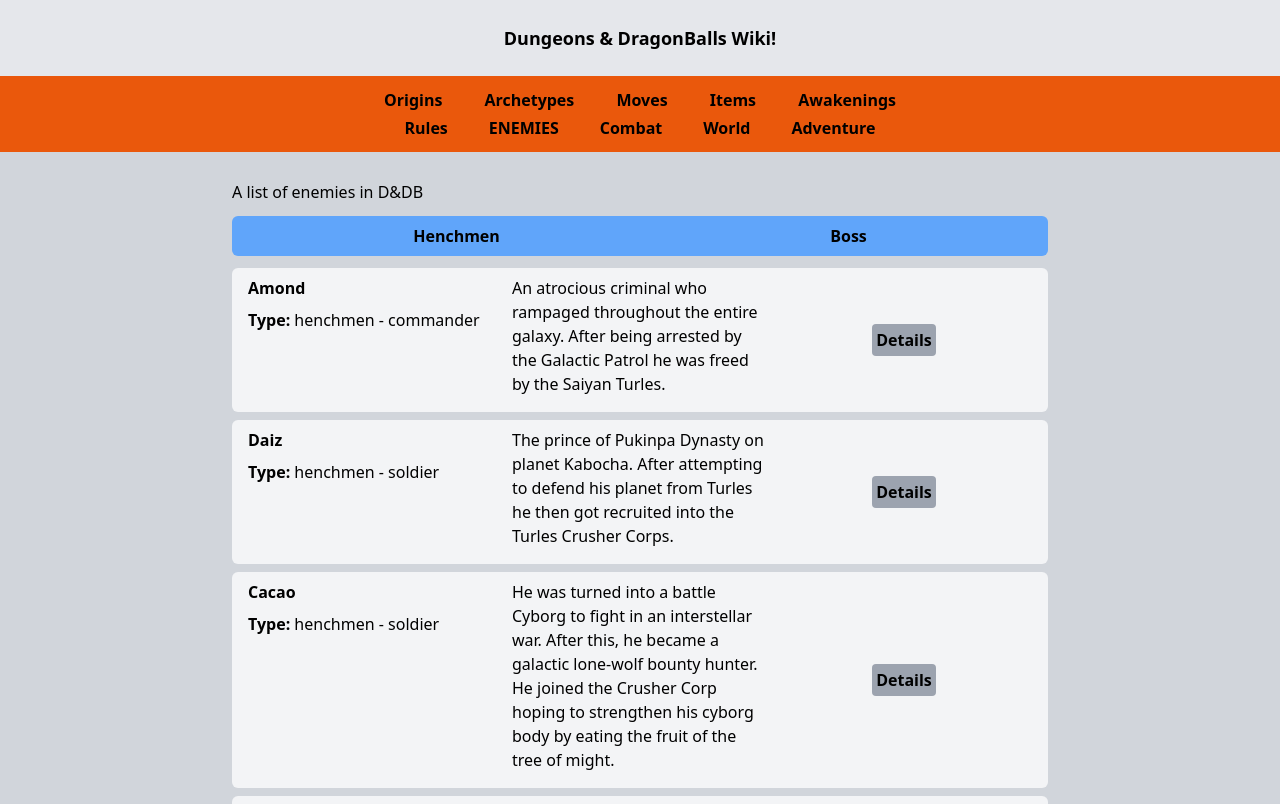
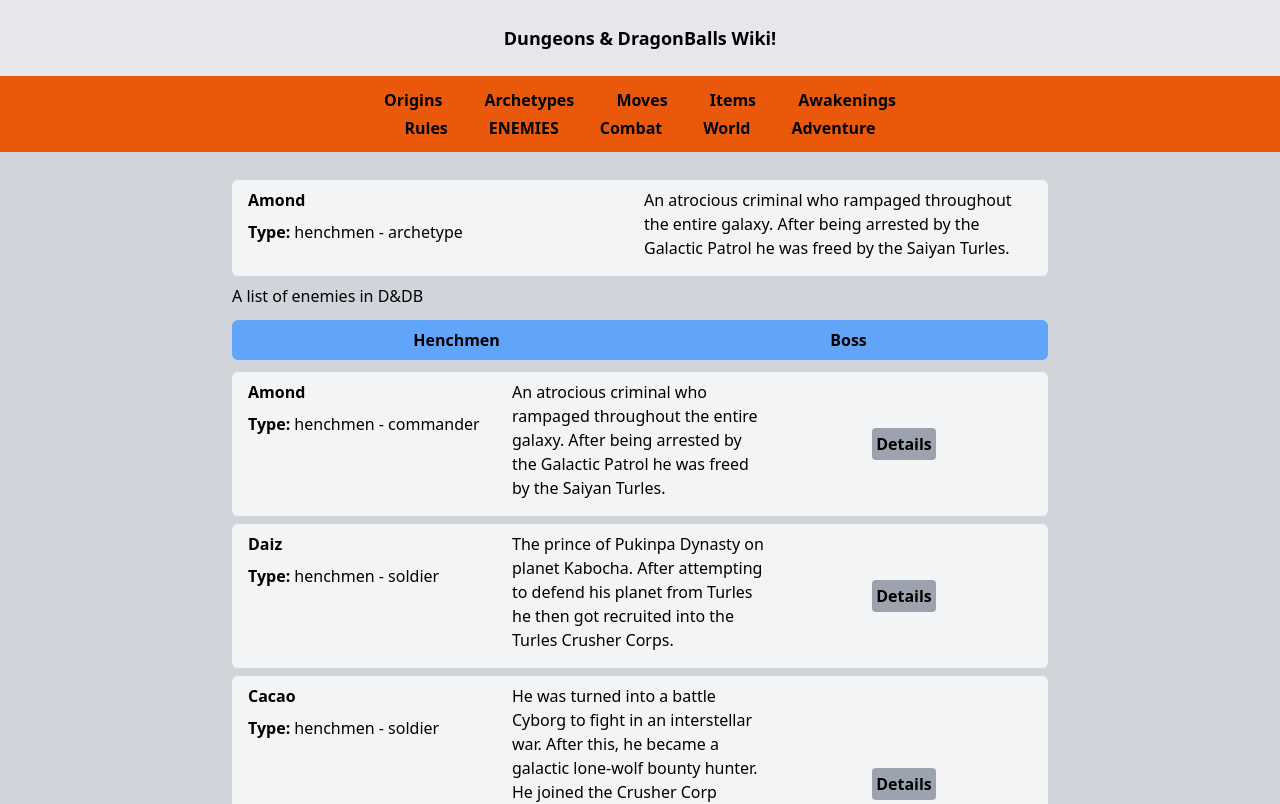
Before and after one commit to KylePep/ddbwiki, a Next.js app: page /enemies in a window 1280 px wide. Shown: the top 804 px of the page. Built offline with nearby package versions, Linux system fonts and the light colour scheme.

Commit message:
created card component

```diff
--- a/app/adventure/page.tsx
+++ b/app/adventure/page.tsx
@@ -26,7 +26,7 @@ export default function page() {
           Think of it like a series of rooms. The simplest of adventures would be a one room that leads to a single room that then leads to a single room.
         </p>
         <h4 className='font-bold mt-3'>Adventures</h4>
-        <p>Although this is an expectable way to play it {`wouldn't`} be the most fun.</p>
+        <p>Although this is an acceptable way to play it {`wouldn't`} be the most fun.</p>
         <p>A more complex adventure can feature rooms with multiple doors, that lead to rooms with even more doors.</p>
         <h4 className='font-bold mt-3'>Rooms</h4>
         <p>Within a room there will be events such as; battles, investigations, dilemmas and resource opportunities!</p>
--- /dev/null
+++ b/app/components/PreviewCard.tsx
@@ -0,0 +1,31 @@
+import Link from 'next/link'
+import React from 'react'
+
+type previewProps = {
+    content: any,
+    pathName: string
+}
+
+export default function PreviewCard({content, pathName}:previewProps ) {
+  const secondType = () => {
+    let type = ""
+    if (pathName != "enemies") {
+      type = "subType"
+    } else {
+      type = "archetype"
+    }
+    return type;
+  }
+  return (
+    <Link href={`${pathName}/${content.name}`}>
+      <div key={content.id} className='grid grid-cols-2 gap-2 bg-gray-100 rounded-md px-4 py-2 mb-2'>
+        <div className=''>
+          <h2 className="font-bold">{content.displayName}</h2>
+          <h3 className='my-2'><span className='font-semibold'>Type: </span>{content.type} <span> - {secondType()}</span></h3>
+        </div>
+        <div className="mb-2">{content.description}</div>
+
+      </div>
+    </Link>
+  )
+}
--- a/app/enemies/[slug]/page.tsx
+++ b/app/enemies/[slug]/page.tsx
@@ -32,7 +32,7 @@ export default function page(url: URL) {
 
                 <h3><span className='font-semibold'>Allegiance: </span>{enemy.allegiance}</h3>
                 <h4><span className='font-semibold'>Appearance: </span>{enemy.appearance}</h4>
-                <h4><span className='font-semibold'>Background: </span>{enemy.background}</h4>
+                <h4><span className='font-semibold'>Background: </span>{enemy.description}</h4>
 
                 <div>
                   <p className='border-solid border-2 border-b-black font-semibold my-4'>Details</p>
--- a/app/enemies/page.tsx
+++ b/app/enemies/page.tsx
@@ -3,6 +3,7 @@ import { ENEMY_TYPES } from '@/shared/constants'
 import React, { useState } from 'react'
 import FilterList from '../components/FilterList'
 import Link from 'next/link'
+import PreviewCard from '../components/previewCard'
 
 export default function page() {
   const [list, setList] = useState(ENEMY_TYPES)
@@ -23,6 +24,7 @@ export default function page() {
 
   return (
       <div>
+        <PreviewCard content={list[0]} pathName='enemies'/>
         <h1 className='mb-3'>A list of enemies in D&DB</h1>
         <FilterList LIST_TYPE={ENEMY_TYPES} list={list} setList={setList} categoryFilterArr={["type.henchmen", "type.boss"]}/>
         <div>
@@ -32,7 +34,7 @@ export default function page() {
                 <h2 className="font-bold">{enemy.displayName}</h2>
                   <h3 className='my-2'><span className='font-semibold'>Type: </span>{enemy.type} <span> - {enemy.archetype}</span></h3>
             </div>
-                  <p className="mb-2">{enemy.background}</p>
+                  <p className="mb-2">{enemy.description}</p>
                   <div className="flex justify-center items-center">
                   <Link href={`enemies/${enemy.name}`} className="font-semibold hover:text-white bg-gray-400 rounded p-1"> Details</Link>
                   </div>
--- a/shared/constants/enemyData.json
+++ b/shared/constants/enemyData.json
@@ -14,7 +14,7 @@
       "height": "Very Tall",
       "pronouns": "he | him",
       "allegiance": "Turles Crusher Corps",
-      "background": "An atrocious criminal who rampaged throughout the entire galaxy. After being arrested by the Galactic Patrol he was freed by the Saiyan Turles.",
+      "description": "An atrocious criminal who rampaged throughout the entire galaxy. After being arrested by the Galactic Patrol he was freed by the Saiyan Turles.",
       "appearance": "A hulking mercenary with long braided red har and an X shaped scar on his cheeck. His body armor has been modified with a set of spikes on each shoulder, a red sleeve and chaps complete his blood red appearance.",
       "uniqueMoves": ["Planet Bomb", "Tornado Disc"],
       "equipment": ["Saiyan Armor", "Scouter"]
@@ -33,7 +33,7 @@
       "height": "Average",
       "pronouns": "they | them",
       "allegiance": "Turles Crusher Corps",
-      "background": "The prince of Pukinpa Dynasty on planet Kabocha. After attempting to defend his planet from Turles he then got recruited into the Turles Crusher Corps.",
+      "description": "The prince of Pukinpa Dynasty on planet Kabocha. After attempting to defend his planet from Turles he then got recruited into the Turles Crusher Corps.",
       "appearance": "Shaved eyebrows and a warrior tail hair cut, his armor has been darkened accented by his pink leg warmers and under armor. Pearlescent piercings and a necklace complete his look.",
       "uniqueMoves": ["Meteor Ball", "Combined Energy Wave"],
       "equipment": ["Saiyan Armor", "Scouter"]
@@ -52,7 +52,7 @@
       "height": "Tall",
       "pronouns": "he | him",
       "allegiance": "Turles Crusher Corps",
-      "background": "He was turned into a battle Cyborg to fight in an interstellar war. After this, he became a galactic lone-wolf bounty hunter. He joined the Crusher Corp hoping to strengthen his cyborg body by eating the fruit of the tree of might.",
+      "description": "He was turned into a battle Cyborg to fight in an interstellar war. After this, he became a galactic lone-wolf bounty hunter. He joined the Crusher Corp hoping to strengthen his cyborg body by eating the fruit of the tree of might.",
       "appearance": "His lobster like appearance is covered in glinting chrome. His body armor is enhanced with a jetpack.",
       "uniqueMoves": ["Cosmic Attack", "Combined Energy Wave", "Hikou"],
       "equipment": ["Jetpack", "Scouter"]
@@ -71,7 +71,7 @@
       "height": "Very Short",
       "pronouns": "he | him",
       "allegiance": "Turles Crusher Corps",
-      "background": "Revived from fossils by Turles and extract from the Tree of Might, The once extinct Beenz people are extremely intelligent. Along with Lakasei, they built Turles' spaceship and the rest of their ordnance.",
+      "description": "Revived from fossils by Turles and extract from the Tree of Might, The once extinct Beenz people are extremely intelligent. Along with Lakasei, they built Turles' spaceship and the rest of their ordnance.",
       "appearance": "The mirror image to Lakasei, Small in stature with large bumpy purple heads. Both wear shoulder less armor topped with a black showl and large popped collar. Blue pants and red boots finish the pairs outfits.",
       "uniqueMoves": ["Continuous Energy Bullet", "Gemini Shot", "Fusion"],
       "equipment": ["Saiyan Armor", "Scouter"]
@@ -90,7 +90,7 @@
       "height": "Very Short",
       "pronouns": "he | him",
       "allegiance": "Turles Crusher Corps",
-      "background": "Revived from fossils by Turles and extract from the Tree of Might, The once extinct Beenz people are extremely intelligent. Along with Rasin, they built Turles' spaceship and the rest of their ordnance.",
+      "description": "Revived from fossils by Turles and extract from the Tree of Might, The once extinct Beenz people are extremely intelligent. Along with Rasin, they built Turles' spaceship and the rest of their ordnance.",
       "appearance": "The mirror image to Rasin, Small in stature with large bumpy purple heads. Both wear shoulder less armor topped with a black showl and large popped collar. Blue pants and red boots finish the pairs outfits.",
       "uniqueMoves": ["Continuous Energy Bullet", "Gemini Shot", "Fusion"],
       "equipment": ["Saiyan Armor", "Scouter"]
@@ -109,7 +109,7 @@
       "height": "Average",
       "pronouns": "he | him",
       "allegiance": "Turles Crusher Corps",
-      "background": "A low-class Saiyan warrior. Turles is merciless, prideful and confident. His heart is a ball of pure evil, he lacks all empathy and doesn't care about the differences between good and evil.",
+      "description": "A low-class Saiyan warrior. Turles is merciless, prideful and confident. His heart is a ball of pure evil, he lacks all empathy and doesn't care about the differences between good and evil.",
       "appearance": "The prime example of a the low-class Saiyan warriors. His skin an ashy tan, and black spiked hair. His saiyan armor has been darkened and his gauntlets reinforced.",
       "uniqueMoves": ["Kill Driver", "Sudden Storm", "Force Explosion", "Meteor Burts", "Rock Crusher", "Calamity Blaster", "Ki Smoke Bomb", "Energy Charge"],
       "equipment": ["Saiyan Armor", "Scouter"]
```
